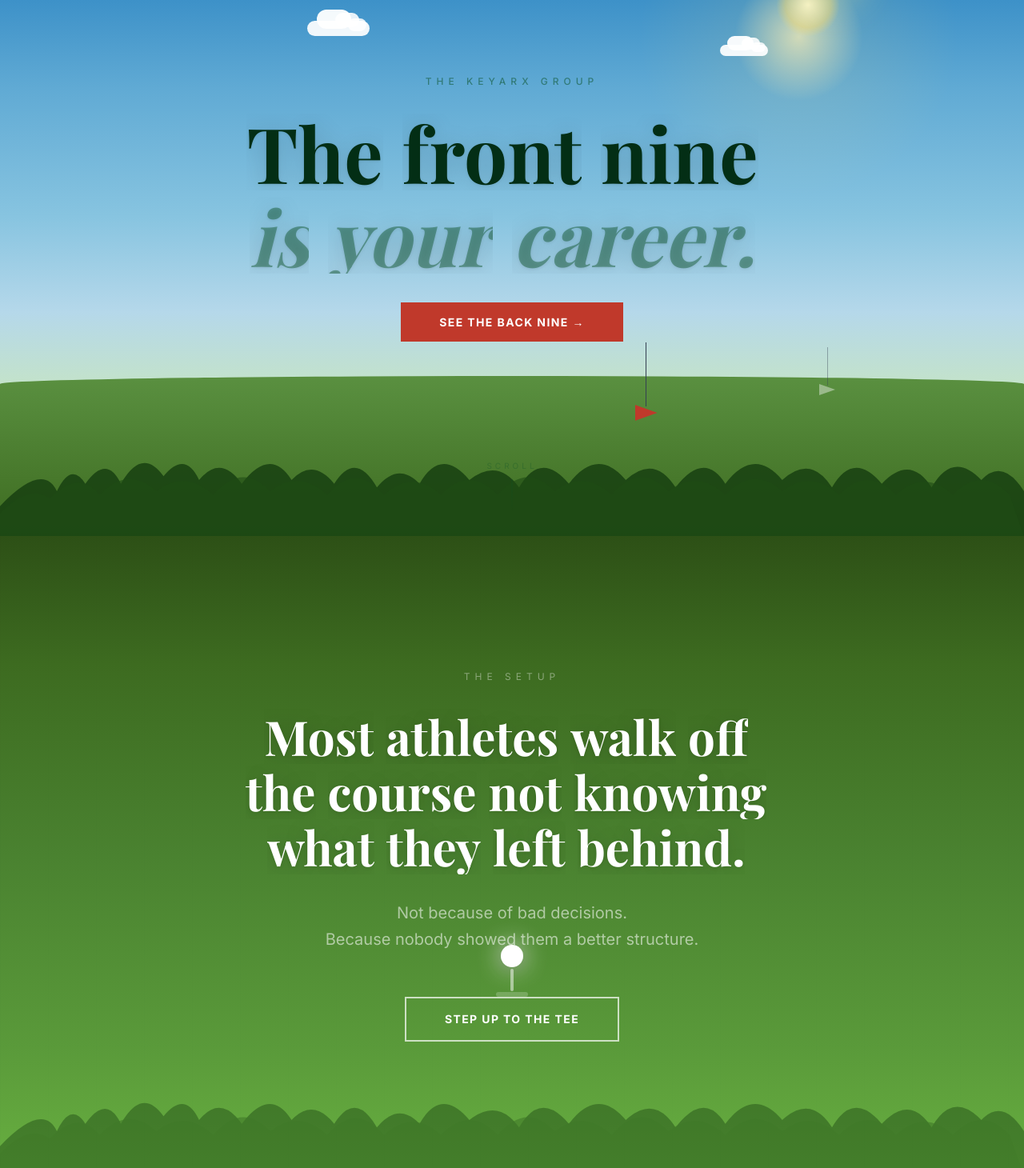
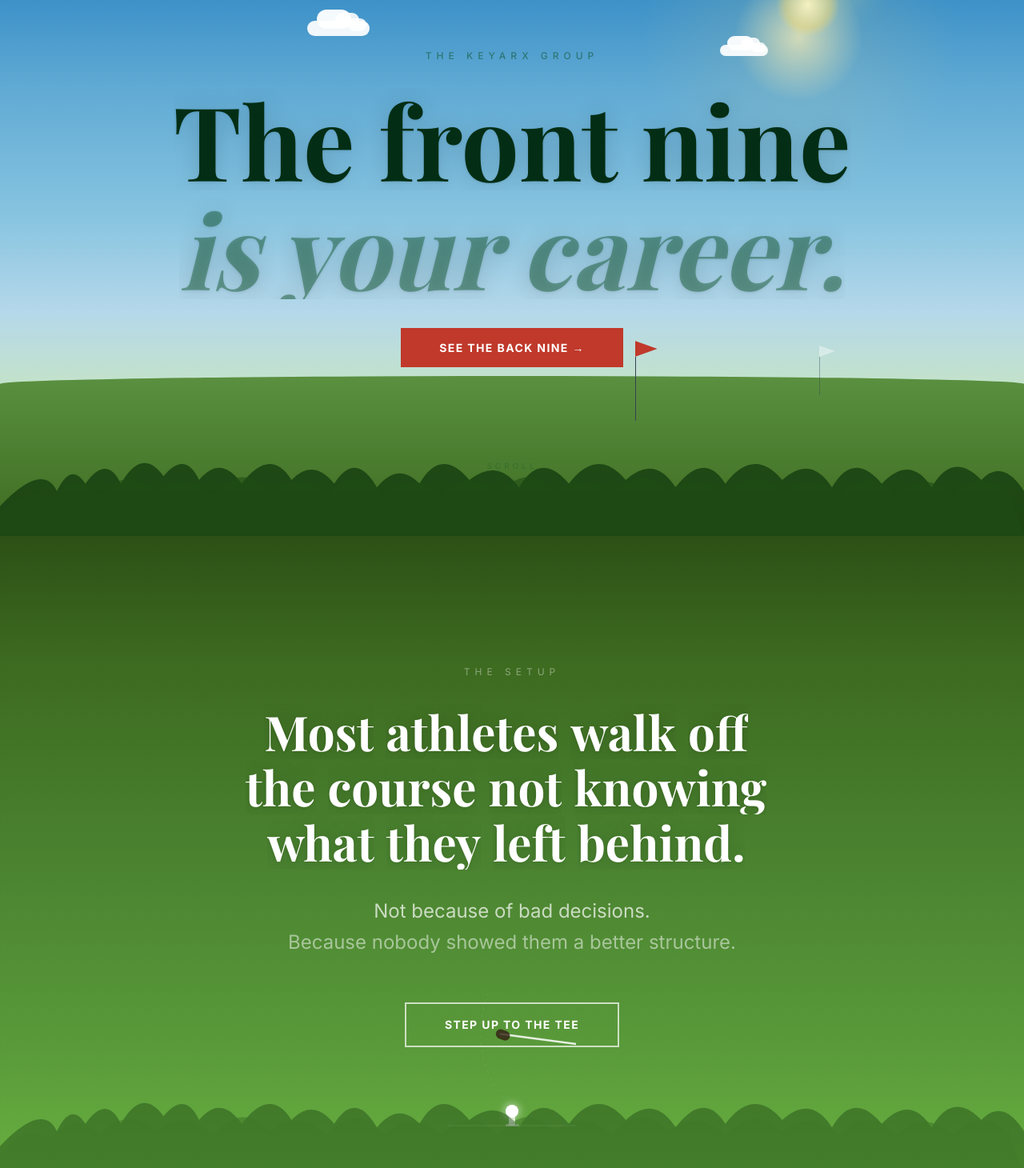
Before and after one commit to tneville65/thebacknine, a Next.js app: page / in a window 1280 px wide. Shown: the part 130-1590 px from the top of the page at 80% size. Built offline with nearby package versions, Linux system fonts and the light colour scheme; a web font is replaced by a local one.

Commit message:
fix: hero text banding, flags at top of poles, tee position, $30M visibility, club swing animation, setup section text fix

```diff
--- a/app/page.tsx
+++ b/app/page.tsx
@@ -1,5 +1,7 @@
 "use client";
 import { useEffect, useRef, useState, useCallback } from "react";
+import dynamic from "next/dynamic";
+const ClubSwing = dynamic(() => import("@/components/ClubSwing"), { ssr: false });
 import { motion, useScroll, useTransform, useInView, useMotionValue, useSpring, AnimatePresence } from "framer-motion";
 import { gsap } from "gsap";
 import { ScrollTrigger } from "gsap/ScrollTrigger";
@@ -313,18 +315,20 @@ export default function Page() {
         {/* Fairway ground */}
         <div className="absolute bottom-0 left-0 right-0 h-1/4" style={{ background: "linear-gradient(0deg, #3d6b20, #5a9040)", borderRadius: "50% 50% 0 0 / 10px 10px 0 0" }} />
 
-        {/* Flag */}
-        <div className="absolute z-20" style={{ bottom: "18%", left: "62%" }}>
-          <motion.div initial={{ scaleY: 0 }} animate={{ scaleY: 1 }} transition={{ delay: 1.2, duration: 0.6, ease: [0.16, 1, 0.3, 1] }} style={{ originY: 1 }}>
-            <div className="w-px h-20 bg-gray-700 mx-auto" />
-            <div className="w-7 h-5 bg-[#c0392b] -mt-0.5" style={{ clipPath: "polygon(0 0, 100% 50%, 0 100%)" }} />
+        {/* Flag 1 — flag at TOP of pole */}
+        <div className="absolute z-20 flex flex-col items-center" style={{ bottom: "18%", left: "62%" }}>
+          <motion.div initial={{ scaleY: 0 }} animate={{ scaleY: 1 }} transition={{ delay: 1.2, duration: 0.6, ease: [0.16, 1, 0.3, 1] }} style={{ originY: 1 }} className="flex flex-col items-start">
+            <div className="w-7 h-5 bg-[#c0392b] mb-0" style={{ clipPath: "polygon(0 0, 100% 50%, 0 100%)" }} />
+            <div className="w-px h-20 bg-gray-700 ml-0" />
           </motion.div>
         </div>
 
-        {/* Second flag (distant) */}
-        <div className="absolute z-20 opacity-40" style={{ bottom: "22%", left: "80%" }}>
-          <div className="w-px h-12 bg-gray-700 mx-auto" />
-          <div className="w-5 h-3.5 bg-white -mt-0.5" style={{ clipPath: "polygon(0 0, 100% 50%, 0 100%)" }} />
+        {/* Flag 2 (distant) — flag at TOP of pole */}
+        <div className="absolute z-20 opacity-40 flex flex-col items-center" style={{ bottom: "22%", left: "80%" }}>
+          <div className="flex flex-col items-start">
+            <div className="w-5 h-3.5 bg-white mb-0" style={{ clipPath: "polygon(0 0, 100% 50%, 0 100%)" }} />
+            <div className="w-px h-12 bg-gray-700" />
+          </div>
         </div>
 
         {/* Hero text */}
@@ -335,16 +339,26 @@ export default function Page() {
             The KeyArx Group
           </motion.p>
 
-          <SplitReveal
-            text="The front nine"
-            delay={0.4}
-            className="font-serif text-5xl md:text-7xl lg:text-8xl font-bold text-green-950 leading-none mb-2 sky-text"
-          />
-          <SplitReveal
-            text="is your career."
-            delay={0.65}
-            className="font-serif text-5xl md:text-7xl lg:text-8xl font-bold text-green-900/45 leading-none italic mb-12 sky-text"
-          />
+          <div className="overflow-hidden mb-2">
+            <motion.h1
+              initial={{ y: "110%", opacity: 0 }}
+              animate={{ y: "0%", opacity: 1 }}
+              transition={{ duration: 1, delay: 0.4, ease: [0.16, 1, 0.3, 1] }}
+              className="font-serif text-6xl md:text-8xl lg:text-9xl font-bold text-green-950 leading-none sky-text block"
+            >
+              The front nine
+            </motion.h1>
+          </div>
+          <div className="overflow-hidden mb-12">
+            <motion.h1
+              initial={{ y: "110%", opacity: 0 }}
+              animate={{ y: "0%", opacity: 1 }}
+              transition={{ duration: 1, delay: 0.62, ease: [0.16, 1, 0.3, 1] }}
+              className="font-serif text-6xl md:text-8xl lg:text-9xl font-bold text-green-900/45 leading-none italic sky-text block"
+            >
+              is your career.
+            </motion.h1>
+          </div>
 
           <motion.div initial={{ opacity: 0, y: 20 }} animate={{ opacity: 1, y: 0 }} transition={{ delay: 1.2, duration: 0.7 }}>
             <MagneticBtn
@@ -370,20 +384,8 @@ export default function Page() {
         {/* Fairway texture lines */}
         <div className="absolute inset-0 opacity-10" style={{ backgroundImage: "repeating-linear-gradient(90deg, rgba(0,0,0,0.15) 0px, transparent 1px, transparent 60px)", backgroundSize: "60px 100%" }} />
 
-        {/* Ball on tee */}
-        <div className="absolute" style={{ bottom: "28%", left: "50%", transform: "translateX(-50%)" }}>
-          <motion.div
-            initial={{ scale: 0, opacity: 0 }}
-            whileInView={{ scale: 1, opacity: 1 }}
-            viewport={{ once: true }}
-            transition={{ duration: 0.5, type: "spring", bounce: 0.5 }}
-            className="flex flex-col items-center"
-          >
-            <div className="w-7 h-7 rounded-full bg-white" style={{ boxShadow: "0 0 30px rgba(255,255,255,0.9), 0 4px 15px rgba(0,0,0,0.2)" }} />
-            <div className="w-1 h-7 rounded-full" style={{ background: "rgba(255,255,255,0.5)", marginTop: 2 }} />
-            <div className="w-10 h-1.5 rounded-full" style={{ background: "rgba(255,255,255,0.2)", marginTop: 1 }} />
-          </motion.div>
-        </div>
+        {/* Club swing animation */}
+        <ClubSwing />
 
         {/* Trees silhouette */}
         <Trees className="z-10" opacity={0.5} />
@@ -399,8 +401,9 @@ export default function Page() {
             className="font-serif text-4xl md:text-5xl lg:text-6xl font-bold text-white leading-[1.15] mb-8 sky-text"
           />
           <FadeUp delay={0.3}>
-            <p className="text-white/55 text-xl leading-relaxed max-w-2xl mx-auto mb-14">
-              Not because of bad decisions.<br />Because nobody showed them a better structure.
+            <p className="text-white/70 text-xl md:text-2xl leading-relaxed max-w-2xl mx-auto mb-14">
+              Not because of bad decisions.<br />
+              <span className="text-white/50">Because nobody showed them a better structure.</span>
             </p>
           </FadeUp>
           <FadeUp delay={0.45}>
@@ -469,8 +472,8 @@ export default function Page() {
               whileInView={{ y: "0%" }}
               viewport={{ once: true }}
               transition={{ duration: 1, delay: 0.5, ease: [0.16, 1, 0.3, 1] }}
-              className="font-serif font-bold text-[#c0392b] block sky-text"
-              style={{ fontSize: "clamp(3.5rem, 10vw, 8rem)", lineHeight: 1.0, textShadow: "0 4px 30px rgba(192,57,43,0.4)" }}
+              className="font-serif font-bold block"
+              style={{ fontSize: "clamp(4rem, 12vw, 9rem)", lineHeight: 1.0, color: "#c0392b", textShadow: "0 0 60px rgba(192,57,43,0.5), 0 4px 20px rgba(0,0,0,0.15)", WebkitTextStroke: "1px rgba(150,20,10,0.2)" }}
             >
               $30 million
             </motion.span>
--- /dev/null
+++ b/components/ClubSwing.tsx
@@ -0,0 +1,92 @@
+"use client";
+import { useEffect, useRef } from "react";
+import { gsap } from "gsap";
+import { ScrollTrigger } from "gsap/ScrollTrigger";
+
+gsap.registerPlugin(ScrollTrigger);
+
+export default function ClubSwing({ onBallLaunch }: { onBallLaunch?: () => void }) {
+  const sectionRef = useRef<HTMLDivElement>(null);
+  const clubRef = useRef<SVGGElement>(null);
+  const ballRef = useRef<SVGCircleElement>(null);
+  const zoomRef = useRef<HTMLDivElement>(null);
+  const arcBallRef = useRef<SVGCircleElement>(null);
+
+  useEffect(() => {
+    const section = sectionRef.current;
+    const club = clubRef.current;
+    const ball = ballRef.current;
+    const zoom = zoomRef.current;
+    if (!section || !club || !ball || !zoom) return;
+
+    // Start: club up high (backswing)
+    gsap.set(club, { rotation: -70, transformOrigin: "50px 20px" });
+    gsap.set(ball, { opacity: 1 });
+    gsap.set(zoom, { scale: 1, y: 0 });
+
+    const tl = gsap.timeline({
+      scrollTrigger: {
+        trigger: section,
+        start: "top 80%",
+        end: "bottom 20%",
+        scrub: 1,
+      },
+    });
+
+    // Zoom into tee as we approach
+    tl.to(zoom, { scale: 1.8, y: -40, duration: 0.3, ease: "power1.in" }, 0);
+
+    // Club swings through — arc from backswing to follow-through
+    tl.to(club, {
+      rotation: 50,
+      transformOrigin: "50px 20px",
+      duration: 0.35,
+      ease: "power3.in",
+    }, 0.15);
+
+    // Ball launches at moment of impact
+    tl.to(ball, { opacity: 0, y: -8, x: 8, duration: 0.1, ease: "power3.out" }, 0.45);
+
+    // Zoom out / fade after launch
+    tl.to(zoom, { scale: 1, y: 0, opacity: 0, duration: 0.4, ease: "power2.out" }, 0.5);
+
+    return () => ScrollTrigger.getAll().forEach(t => { if (t.vars?.trigger === section) t.kill(); });
+  }, []);
+
+  return (
+    <div ref={sectionRef} className="absolute inset-0 flex items-end justify-center pb-12 pointer-events-none z-10">
+      <div ref={zoomRef} className="flex flex-col items-center">
+        <svg width="160" height="200" viewBox="0 0 160 200" fill="none" xmlns="http://www.w3.org/2000/svg">
+          {/* Ground line */}
+          <line x1="0" y1="185" x2="160" y2="185" stroke="rgba(255,255,255,0.2)" strokeWidth="1" />
+
+          {/* Tee */}
+          <rect x="76" y="170" width="8" height="15" rx="1" fill="rgba(255,255,255,0.7)" />
+          <rect x="72" y="183" width="16" height="3" rx="1.5" fill="rgba(255,255,255,0.5)" />
+
+          {/* Ball on tee */}
+          <circle ref={ballRef} cx="80" cy="167" r="8" fill="white" style={{ filter: "drop-shadow(0 0 6px rgba(255,255,255,0.8))" }} />
+
+          {/* Golf club */}
+          <g ref={clubRef}>
+            {/* Shaft */}
+            <line x1="50" y1="20" x2="82" y2="164" stroke="rgba(255,255,255,0.85)" strokeWidth="2.5" strokeLinecap="round" />
+            {/* Club head */}
+            <ellipse cx="85" cy="170" rx="14" ry="6" fill="rgba(200,200,210,0.9)" stroke="rgba(255,255,255,0.6)" strokeWidth="1" />
+            {/* Grip */}
+            <rect x="44" y="14" width="12" height="18" rx="6" fill="rgba(50,30,20,0.8)" />
+          </g>
+
+          {/* Swing arc guide (ghost) */}
+          <path
+            d="M 50 20 Q 20 100 82 164"
+            fill="none"
+            stroke="rgba(255,255,255,0.08)"
+            strokeWidth="1"
+            strokeDasharray="3 6"
+          />
+        </svg>
+      </div>
+    </div>
+  );
+}
```
